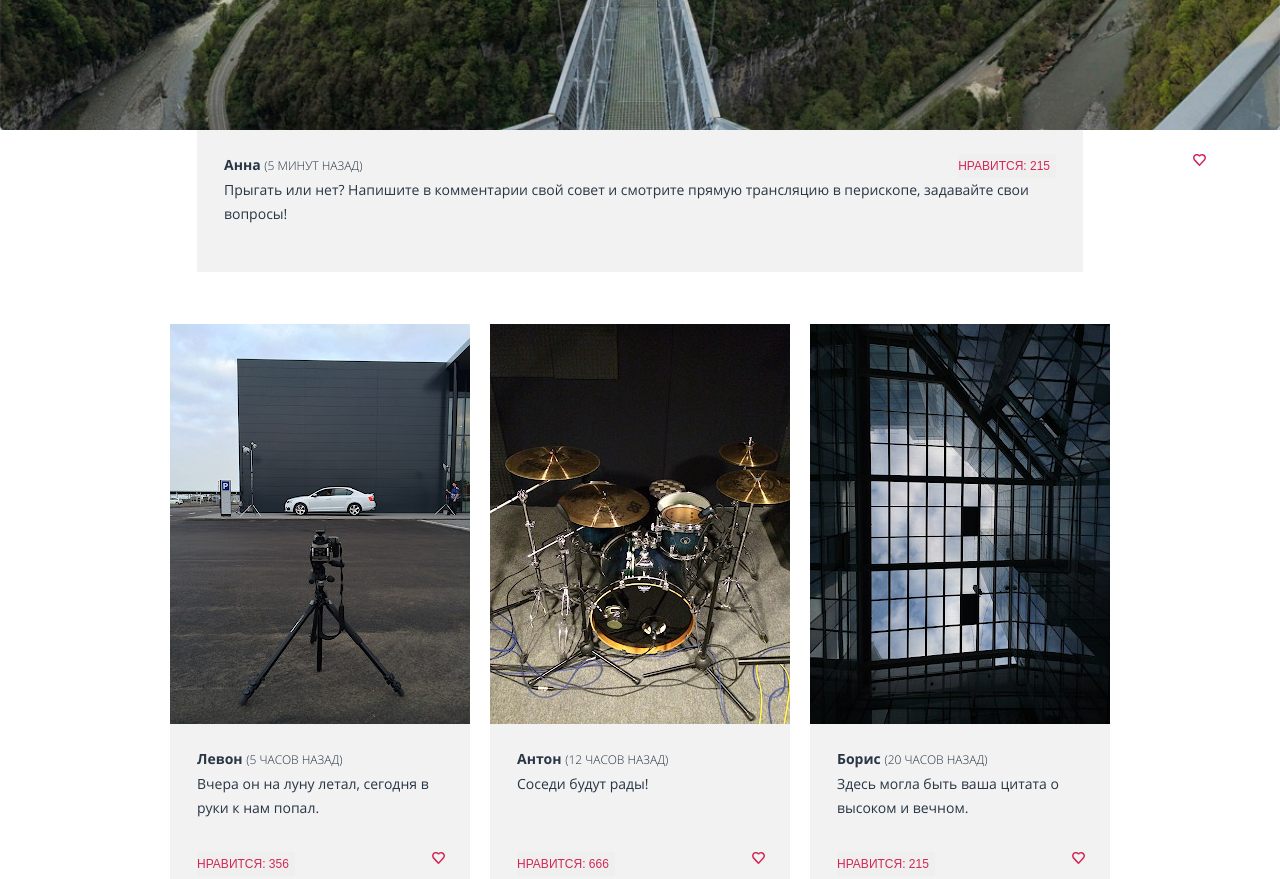
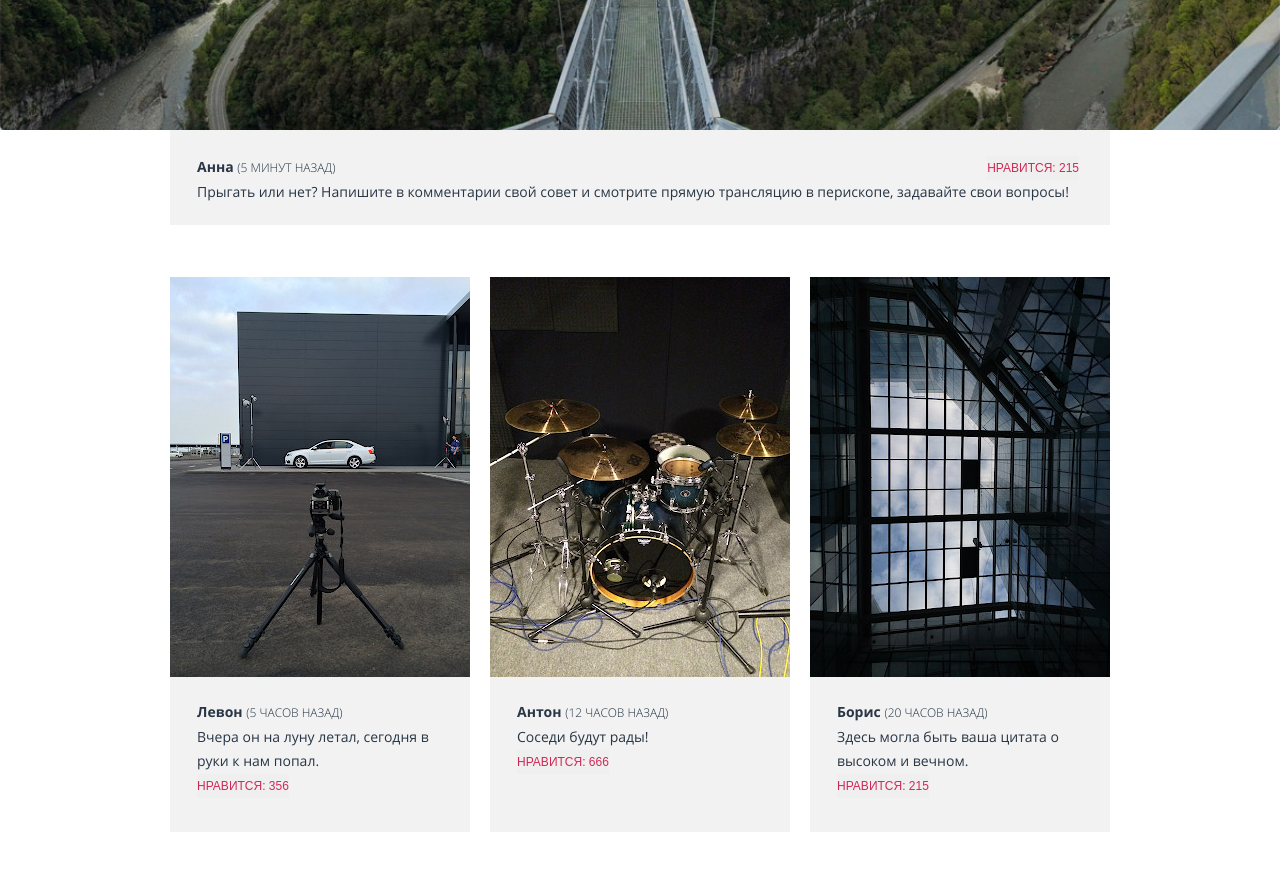
Before and after one commit to antonova-elena/772485-pink-21, a website: page source/catalog.html in a window 1280 px wide. Shown: the part 1020-1899 px from the top of the page. Drawn offline with nearby package versions, Linux system fonts and the light colour scheme; files that its build step writes are made by us from their sources.

Commit message:
Убирает псевдоэлемент сердце

```diff
--- a/source/sass/blocks/user-photo.scss
+++ b/source/sass/blocks/user-photo.scss
@@ -55,33 +55,20 @@
   margin-bottom: 10px;
 }
 
-.user-photo__wrapper {
+.user-photo__footer {
   box-sizing: border-box;
 }
 
 .user-photo__button {
   border: none;
   cursor: pointer;
-  position: relative;
-  padding-left: 31px;
-  padding-top: 0;
-  padding-bottom: 0;
-
-  &::before {
-    background-image: url("../img/icons/icon-heart.svg");
-    background-repeat: no-repeat;
-    content: "";
-    height: 12px;
-    position: absolute;
-    top: 0;
-    left: 0;
-    width: 13px;
-  }
+  padding: 0;
 }
 
 .user-photo__likes {
   @include font-set(400, 12px, 24px);
   color: $pink;
+  padding-left: 18px;
   text-transform: uppercase;
 }
 
@@ -105,7 +92,7 @@
 
     &--first {
       padding-left: 30px;
-      padding-right: 70px;
+      padding-right: 32px;
       padding-bottom: 15px;
       display: flex;
       flex-direction: row;
@@ -138,7 +125,9 @@
     }
   }
 
-  .user-photo__wrapper {
+  .user-photo__footer {
+    display: flex;
+    justify-content: space-between;
     margin-top: auto;
 
     &--first {
@@ -151,21 +140,28 @@
     padding-bottom: 0;
     padding-left: 0;
     margin-right: 0;
+    order: 2;
 
-    &::before {
-      left: 235px;
+    &--first {
+      padding-left: 16px;
     }
+  }
+
+  .user-photo__likes {
+    padding-left: 0;
   }
 }
 
 @media (min-width: $desktop-width) {
   .user-photo__inner {
     padding-left: 27px;
-    padding-right: 27px;
+    padding-right: 31px;
 
     &--first {
       margin: 0 auto;
-      width: 886px;
+      padding-top: 25px;
+      padding-bottom: 0;
+      width: 940px;
     }
   }
 
@@ -182,6 +178,9 @@
 
   .user-photo__description {
     margin-bottom: 0;
-    padding-bottom: 31px;
+
+    &--first {
+      padding-bottom: 21px;
+    }
   }
 }
```
